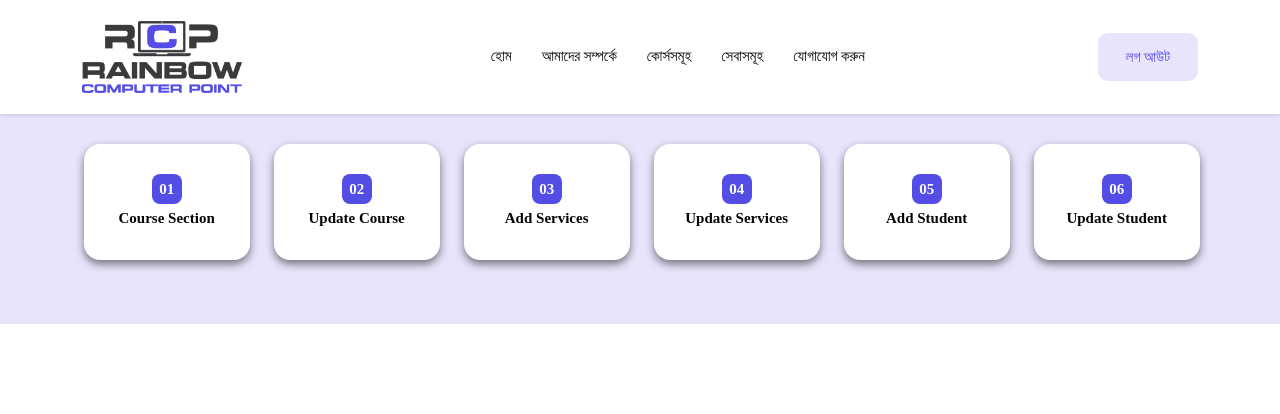
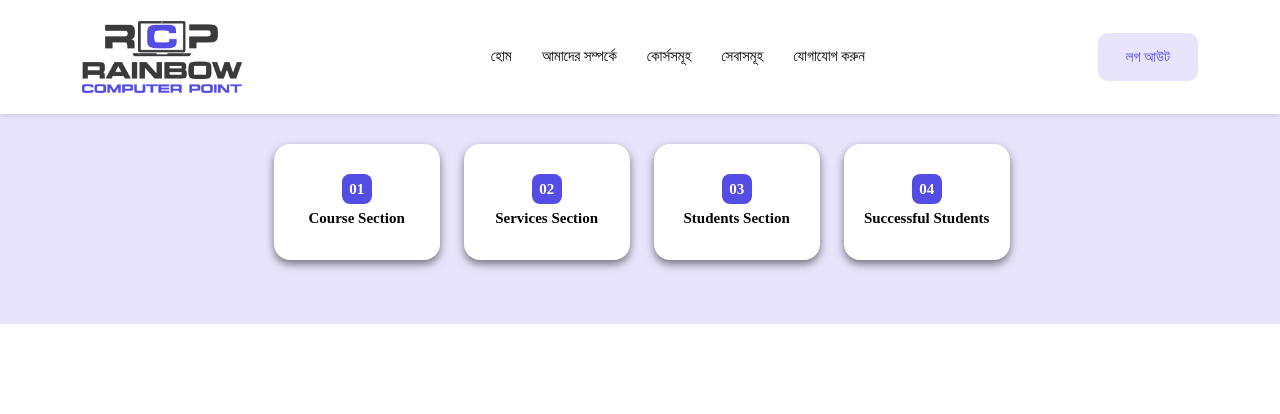
Before and after one commit to mrshakil015/Web-Development, a Flask app: page /admindashboard in a window 1280 px wide. Shown: the top 414 px of the page. Run offline with Flask 3, Linux system fonts and the light colour scheme; data comes from the database, SQL or seed files in the repository; some libraries are stand-ins or nearby versions; some web fonts are replaced.

Commit message:
Admin Dashboard Modification

```diff
--- a/Rainbow Computer Point Website/templates/admindashboard.html
+++ b/Rainbow Computer Point Website/templates/admindashboard.html
@@ -101,32 +101,14 @@
                 </div>
                 <div class="col-lg-2 col-md-3">
                     <div class="card feature-item">
+                        <a href="{{url_for('adminservice')}}" class="card-link">
                         <div class="card-body">
                             <div class="rounded justify-content-center">
                                 <span class="colored-box text-center h3">02</span>
-                                <h3 class="">Update Course</h3>
+                                <h3 class="">Services Section</h3>
                             </div>
                         </div>
-                    </div>
-                </div>
-                <div class="col-lg-2 col-md-3">
-                    <div class="card feature-item">
-                        <div class="card-body">
-                            <div class="rounded justify-content-center">
-                                <span class="colored-box text-center h3">03</span>
-                                <h3 class="">Add Services</h3>
-                            </div>
-                        </div>
-                    </div>
-                </div>
-                <div class="col-lg-2 col-md-3">
-                    <div class="card feature-item">
-                        <div class="card-body">
-                            <div class="rounded justify-content-center">
-                                <span class="colored-box text-center h3">04</span>
-                                <h3 class="">Update Services</h3>
-                            </div>
-                        </div>
+                        </a>
                     </div>
                 </div>
                 <div class="col-lg-2 col-md-3">
@@ -134,8 +116,8 @@
                         <a href="{{url_for('admincourse')}}" class="card-link">
                             <div class="card-body">
                                 <div class="rounded justify-content-center">
-                                    <span class="colored-box bg-primary text-center h3">05</span>
-                                    <h3 class="">Add Student</h3>
+                                    <span class="colored-box bg-primary text-center h3">03</span>
+                                    <h3 class="">Students Section</h3>
                                 </div>
                             </div>
                         </a>
@@ -145,8 +127,8 @@
                     <div class="card feature-item">
                         <div class="card-body">
                             <div class="rounded justify-content-center">
-                                <span class="colored-box bg-primary text-center h3">06</span>
-                                <h3 class="">Update Student</h3>
+                                <span class="colored-box bg-primary text-center h3">04</span>
+                                <h3 class="">Successful Students</h3>
                             </div>
                         </div>
                     </div>
```
